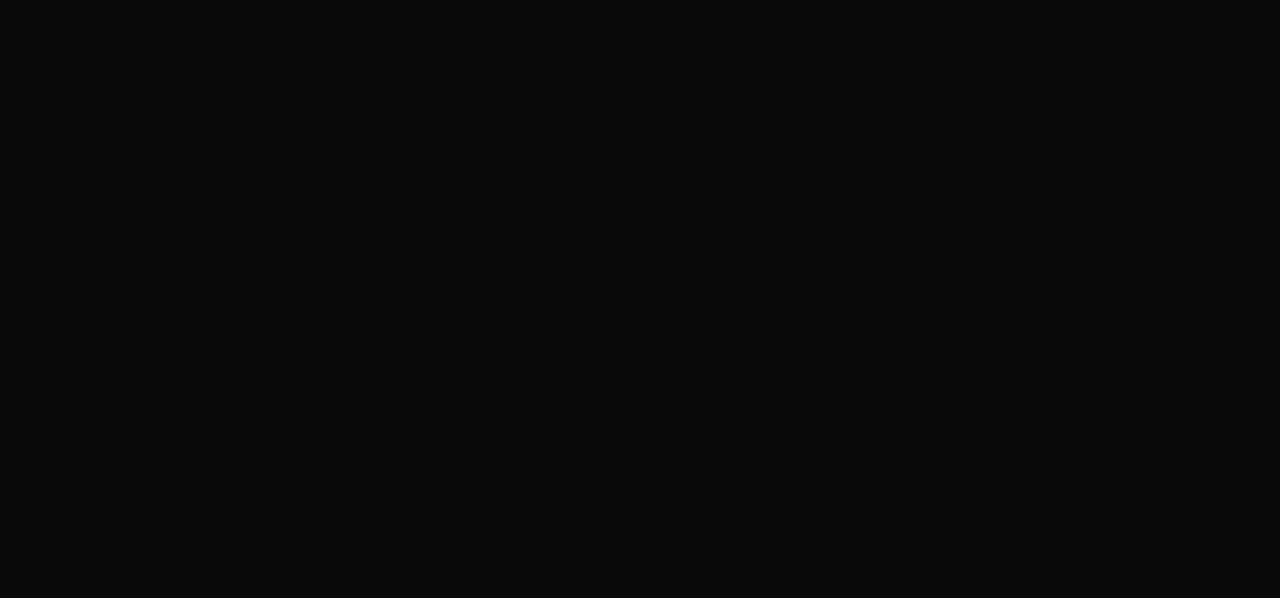
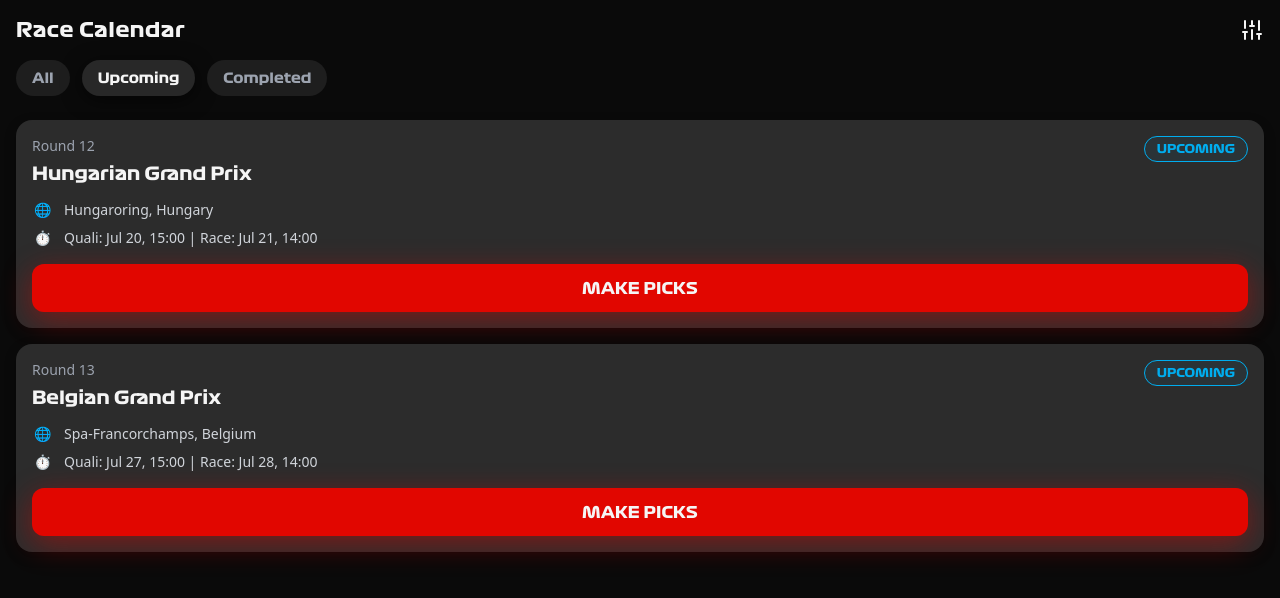
Before and after one commit to joshuadias06/f1-picks-web, a React (Vite) app: page /calendar in a window 1280 px wide. Before the commit this address had no page. Shown: the top 598 px of the page. Built offline with nearby package versions, Linux system fonts and the light colour scheme.

Commit message:
Add Calendar page component and update routing in App

```diff
--- a/src/App.tsx
+++ b/src/App.tsx
@@ -6,6 +6,7 @@
 import Circuits from "./pages/Circuits/Circuits";
 import Drivers from "./pages/Drivers/Drivers";
 import Teams from "./pages/Teams/Teams";
+import Calendar from "./pages/Calendar/Calendar";
 
 function App() {
   return (
@@ -18,6 +19,8 @@
           <Route path="/circuits" element={<Circuits />} />
           <Route path="/drivers" element={<Drivers />} />
           <Route path="/teams" element={<Teams />} />
+          <Route path="/calendar" element={<Calendar />} />
+
         </Routes>
       </div>
     </BrowserRouter>
--- /dev/null
+++ b/src/pages/Calendar/Calendar.tsx
@@ -0,0 +1,146 @@
+import { useState } from "react";
+import { motion, AnimatePresence } from "framer-motion";
+import { Sliders } from "lucide-react";
+
+type Race = {
+  id: string;
+  round: number;
+  title: string;
+  circuit: string;
+  quali: string; // display times
+  race: string;
+  status: "upcoming" | "completed" | "live";
+};
+
+const SAMPLE_RACES: Race[] = [
+  {
+    id: "r12",
+    round: 12,
+    title: "Hungarian Grand Prix",
+    circuit: "Hungaroring, Hungary",
+    quali: "Jul 20, 15:00",
+    race: "Jul 21, 14:00",
+    status: "upcoming",
+  },
+  {
+    id: "r13",
+    round: 13,
+    title: "Belgian Grand Prix",
+    circuit: "Spa-Francorchamps, Belgium",
+    quali: "Jul 27, 15:00",
+    race: "Jul 28, 14:00",
+    status: "upcoming",
+  },
+  {
+    id: "r11",
+    round: 11,
+    title: "British Grand Prix",
+    circuit: "Silverstone Circuit, United Kingdom",
+    quali: "Jul 06, 15:00",
+    race: "Jul 07, 14:00",
+    status: "completed",
+  },
+];
+
+export default function Calendar() {
+  const [tab, setTab] = useState<"all" | "upcoming" | "completed">("upcoming");
+
+  const filtered = SAMPLE_RACES.filter((r) =>
+    tab === "all" ? true : tab === "upcoming" ? r.status === "upcoming" || r.status === "live" : r.status === "completed"
+  );
+
+  return (
+    <div className="min-h-screen bg-dark text-ice font-f1-regular flex flex-col p-4 pb-28">
+      {/* Header */}
+      <header className="flex items-center justify-between mb-4">
+        <h1 className="font-f1-bold text-xl tracking-wide">Race Calendar</h1>
+        <button aria-label="filters">
+          <Sliders className="w-6 h-6 text-ice" />
+        </button>
+      </header>
+
+      {/* Tabs */}
+      <div className="flex gap-3 mb-6">
+        {[
+          { id: "all", label: "All" },
+          { id: "upcoming", label: "Upcoming" },
+          { id: "completed", label: "Completed" },
+        ].map((t) => {
+          const active = tab === (t.id as any);
+          return (
+            <button
+              key={t.id}
+              onClick={() => setTab(t.id as any)}
+              className={`px-4 py-2 rounded-full text-sm font-f1-bold transition ${
+                active
+                  ? "bg-metallic/90 text-ice shadow-[0_4px_20px_rgba(0,0,0,0.6)]"
+                  : "bg-metallic/60 text-gray-400"
+              }`}
+            >
+              {t.label}
+            </button>
+          );
+        })}
+      </div>
+
+      {/* List */}
+      <div className="flex flex-col gap-4">
+        <AnimatePresence mode="wait">
+          {filtered.map((race) => (
+            <motion.article
+              key={race.id}
+              initial={{ opacity: 0, y: 10 }}
+              animate={{ opacity: 1, y: 0 }}
+              exit={{ opacity: 0, y: -8 }}
+              layout
+              className="bg-metallic rounded-2xl p-4 shadow-[0_4px_12px_rgba(0,0,0,0.3)]"
+            >
+              <div className="flex justify-between items-start">
+                <div>
+                  <p className="text-sm text-gray-400">Round {race.round}</p>
+                  <h2 className="font-f1-bold text-lg mt-1">{race.title}</h2>
+                </div>
+
+                <span
+                  className={`text-xs px-3 py-1 rounded-full font-f1-bold ${
+                    race.status === "upcoming"
+                      ? "bg-blue/5 text-blue border border-blue"
+                      : race.status === "live"
+                      ? "bg-red-600 text-ice"
+                      : "bg-gray-700 text-gray-300"
+                  }`}
+                >
+                  {race.status === "upcoming" ? "UPCOMING" : race.status === "live" ? "LIVE" : "COMPLETED"}
+                </span>
+              </div>
+
+              <div className="mt-3 flex flex-col gap-2 text-gray-300 text-sm">
+                <div className="flex items-center gap-3">
+                  <span className="inline-block w-5 text-center">🌐</span>
+                  <span>{race.circuit}</span>
+                </div>
+
+                <div className="flex items-center gap-3">
+                  <span className="inline-block w-5 text-center">⏱️</span>
+                  <span className="text-gray-300">Quali: {race.quali} | Race: {race.race}</span>
+                </div>
+              </div>
+
+              <div className="mt-4">
+                {race.status === "completed" ? (
+                  <button className="w-full py-3 rounded-xl border border-gray-600 text-gray-300 font-f1-bold">
+                    VIEW RESULTS
+                  </button>
+                ) : (
+                  <button className="w-full py-3 rounded-xl bg-primary text-ice font-f1-bold shadow-[0_8px_30px_rgba(225,6,0,0.45)]">
+                    MAKE PICKS
+                  </button>
+                )}
+              </div>
+            </motion.article>
+          ))}
+        </AnimatePresence>
+      </div>
+    </div>
+  );
+}
--- /dev/null
+++ b/src/pages/Calendar/index.ts
@@ -0,0 +1 @@
+export * from './Calendar'
```
